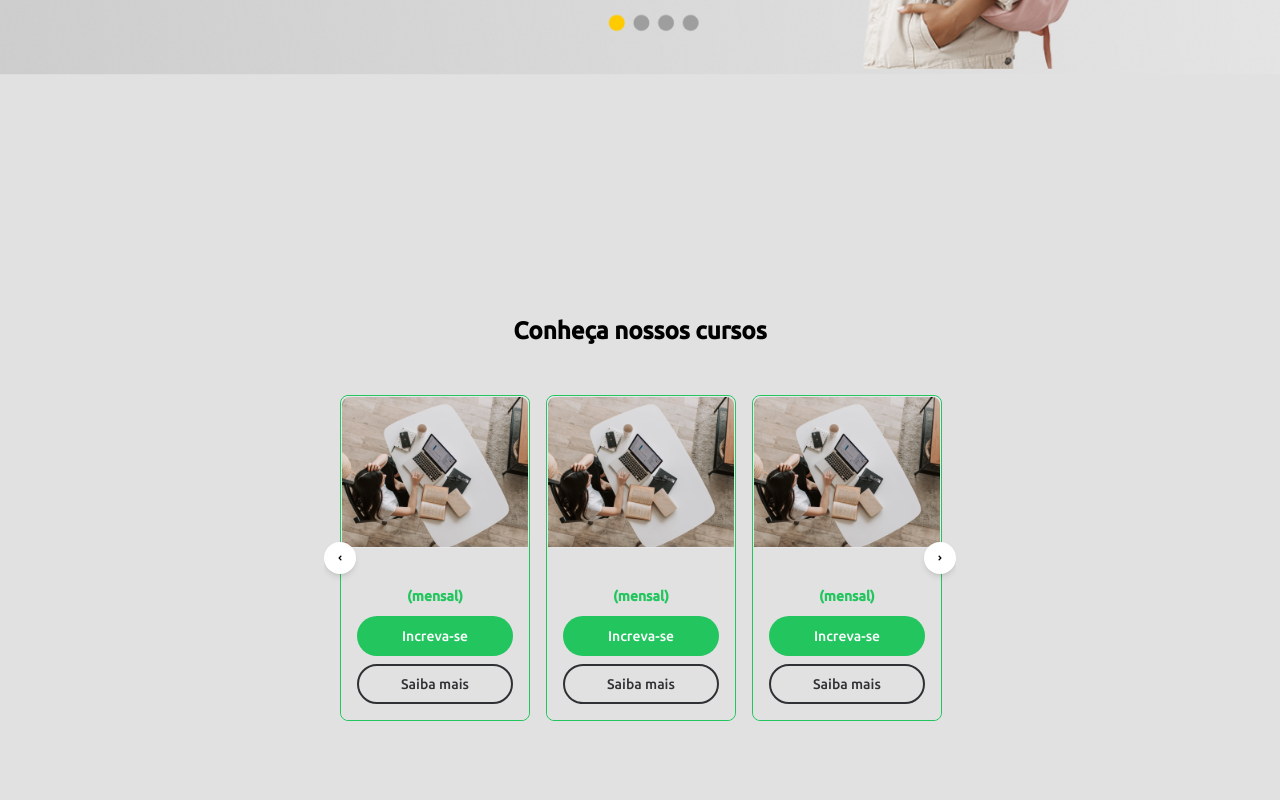
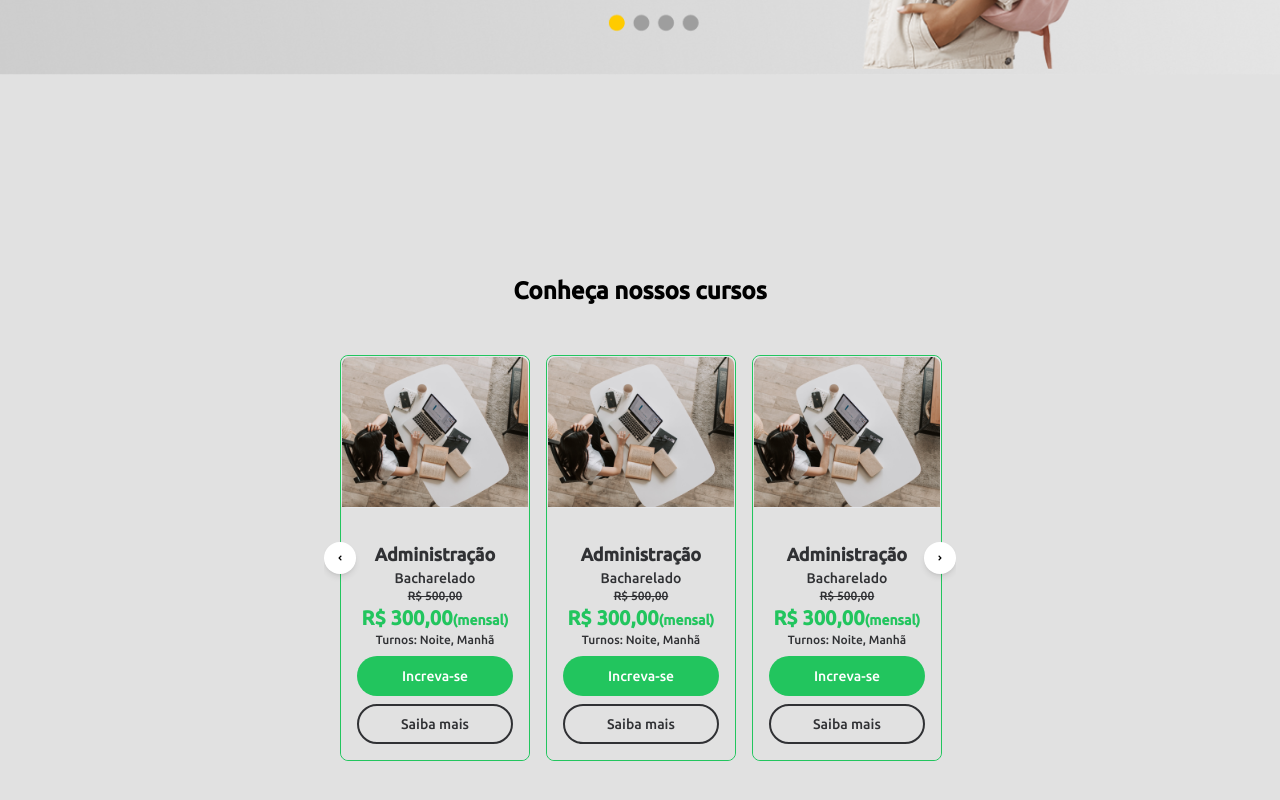
Before and after one commit to FFaem/Site_Faem, a Next.js app: page / in a window 1280 px wide. Shown: the part 529-1329 px from the top of the page. Built offline with nearby package versions, Linux system fonts and the light colour scheme.

Commit message:
UPDATAE - Corrigir erros no onDragStart e onDragMove

```diff
--- a/src/components/component/jobs.tsx
+++ b/src/components/component/jobs.tsx
@@ -9,7 +9,6 @@ interface JobCardProps {
   imgSrc: string;
   course: string;
   type: string;
-  description: string;
   sale: string;
   value: string;
   turn: string;
@@ -17,7 +16,7 @@ interface JobCardProps {
 
 }
 
-const JobCard: React.FC<JobCardProps> = ({ imgSrc, course, type ,description, value, sale, turn }) => (
+const JobCard: React.FC<JobCardProps> = ({ imgSrc, course, type, value, sale, turn }) => (
   <li className="flex-none md:flex  border-green-500 flex flex-col items-center w-[calc(34.3333%-1rem)] rounded-lg border border-gray-200 dark:border-white-500">
     <div className="flex-noneflex flex-col items-center rounded-lg border border-gray-200 dark:border-white-500">
       <img className='rounded-t-lg h-[150px] w-[250px]' src={imgSrc} alt={course} style={{ objectFit: 'cover' }} />
@@ -45,16 +44,22 @@ const Jobs: React.FC = () => {
   const [startX, setStartX] = useState(0);
   const [scrollStartX, setScrollStartX] = useState(0);
 
-  const onDragStart = (e: React.MouseEvent<HTMLUListElement, MouseEvent> | React.TouchEvent<HTMLUListElement>) => {
+  const onDragStart = (e: React.MouseEvent<HTMLUListElement> | React.TouchEvent<HTMLUListElement>) => {
     setIsDragging(true);
-    setStartX(e.type.includes('mouse') ? e.clientX : e.touches[0].clientX);
+
+    // Diferenciamos entre evento de toque e evento de mouse usando "in" operator como type guard
+    const clientX = 'touches' in e ? e.touches[0].clientX : e.clientX;
+
+    setStartX(clientX);
     setScrollStartX(carouselRef.current?.scrollLeft ?? 0);
 };
 
-  const onDragMove = (e: React.MouseEvent<HTMLUListElement, MouseEvent> | React.TouchEvent<HTMLUListElement>) => {
+const onDragMove = (e: React.MouseEvent<HTMLUListElement> | React.TouchEvent<HTMLUListElement>) => {
   if (!isDragging) return;
-    const currentX = e.type.includes('mouse') ? e.clientX : e.touches[0].clientX;
+  // Use o operador 'in' para verificar se 'touches' está no objeto de evento, indicando um evento de toque
+  const currentX = 'touches' in e ? e.touches[0].clientX : e.clientX;
   const moveX = currentX - startX;
+
   if (carouselRef.current) {
     carouselRef.current.scrollLeft = scrollStartX - moveX;
   }
@@ -112,15 +117,14 @@ const Jobs: React.FC = () => {
           onTouchEnd={onDragEnd}
         >
           {/* Exemplo de JobCards */}
-          <JobCard imgSrc="/images/administração.png" name="Blanche Pearson" position="Sales Manager" />
-          <JobCard imgSrc="/images/administração.png" name="Blanche Pearson" position="Sales Manager" />
-          <JobCard imgSrc="/images/administração.png" name="Blanche Pearson" position="Sales Manager" />
-          <JobCard imgSrc="/images/administração.png" name="Blanche Pearson" position="Sales Manager" />
-          <JobCard imgSrc="/images/administração.png" name="Blanche Pearson" position="Sales Manager" />
-          <JobCard imgSrc="/images/administração.png" name="Blanche Pearson" position="Sales Manager" />
-          <JobCard imgSrc="/images/administração.png" name="Blanche Pearson" position="Sales Manager" />
-          <JobCard imgSrc="/images/administração.png" name="Blanche Pearson" position="Sales Manager" />
-
+          <JobCard imgSrc="/images/administração.png" course="Administração" type="Bacharelado" sale={'R$ 500,00'} value={'R$ 300,00'} turn={'Turnos: Noite, Manhã'} />
+          <JobCard imgSrc="/images/administração.png" course="Administração" type="Bacharelado" sale={'R$ 500,00'} value={'R$ 300,00'} turn={'Turnos: Noite, Manhã'} />
+          <JobCard imgSrc="/images/administração.png" course="Administração" type="Bacharelado" sale={'R$ 500,00'} value={'R$ 300,00'} turn={'Turnos: Noite, Manhã'} />
+          <JobCard imgSrc="/images/administração.png" course="Administração" type="Bacharelado" sale={'R$ 500,00'} value={'R$ 300,00'} turn={'Turnos: Noite, Manhã'} />
+          <JobCard imgSrc="/images/administração.png" course="Administração" type="Bacharelado" sale={'R$ 500,00'} value={'R$ 300,00'} turn={'Turnos: Noite, Manhã'} />
+          <JobCard imgSrc="/images/administração.png" course="Administração" type="Bacharelado" sale={'R$ 500,00'} value={'R$ 300,00'} turn={'Turnos: Noite, Manhã'} />
+          <JobCard imgSrc="/images/administração.png" course="Administração" type="Bacharelado" sale={'R$ 500,00'} value={'R$ 300,00'} turn={'Turnos: Noite, Manhã'} />
+          <JobCard imgSrc="/images/administração.png" course="Administração" type="Bacharelado" sale={'R$ 500,00'} value={'R$ 300,00'} turn={'Turnos: Noite, Manhã'} />
           {/* Repita JobCard com diferentes dados conforme necessário */}
         </ul>
         <FaAngleRight
```
Lines whose indentation alone changed are shown as unchanged.
